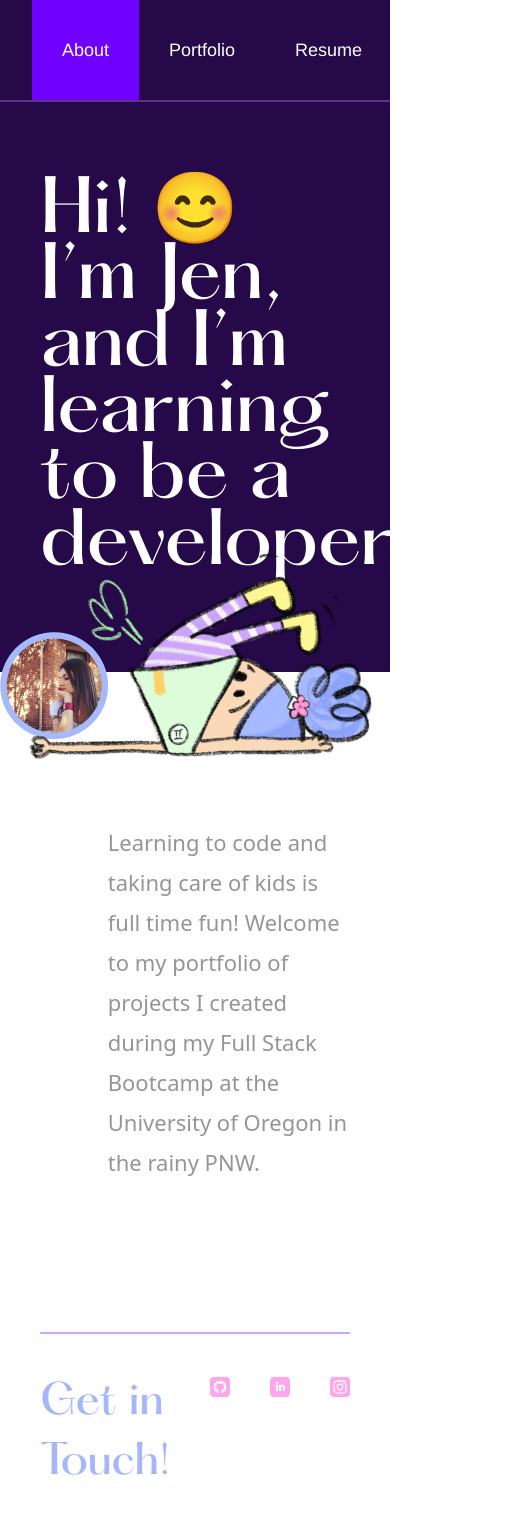
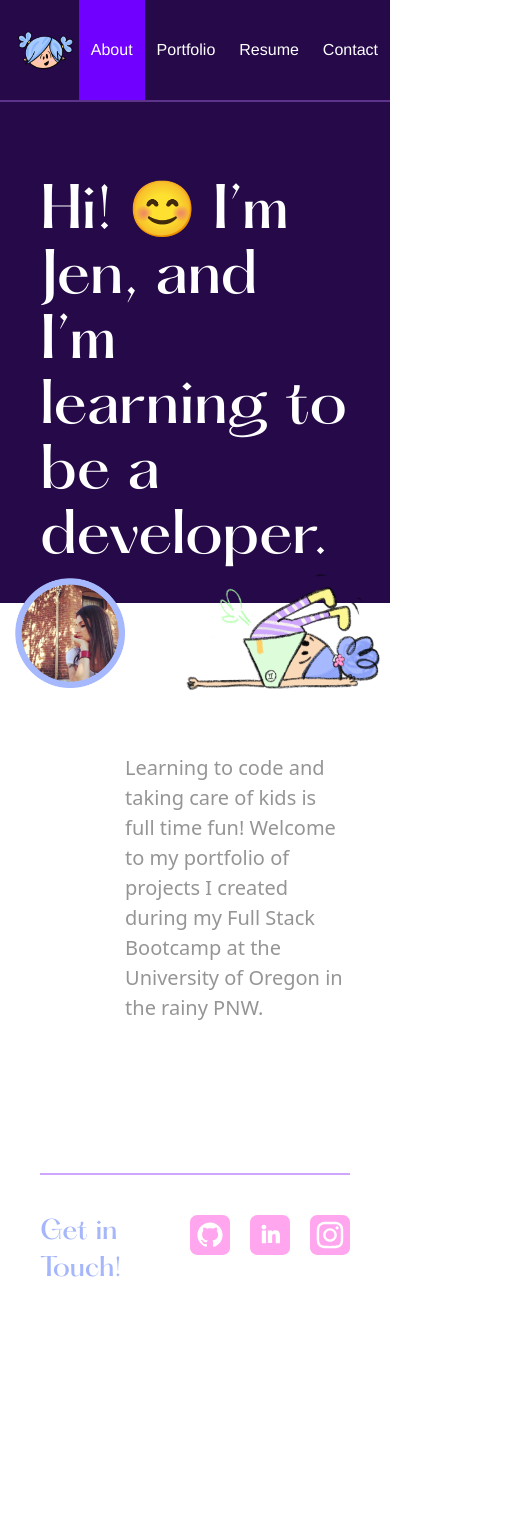
Before and after one commit to pherpat/React-Portfolio, a React (Create React App) app: page / in a window 390 px wide. Shown: the top 1514 px of the page, 514 px wide, since content can reach past the window. After the commit the page ends 1330 px from the top, so only its background shows below. Built offline with nearby package versions, Linux system fonts and the light colour scheme.

Commit message:
Updated queries.

```diff
--- a/src/styles/About.css
+++ b/src/styles/About.css
@@ -1,14 +1,6 @@
 .avatar {
   padding-top: 10px;
   max-width: 200px;
-}
-
-p {
-  font-size: 20px;
-  background-color: white;
-  padding: 0px;
-  padding-bottom: 10px;
-  padding-top: 10px;
 }
 
 .aboutHero {
@@ -42,7 +34,8 @@ p {
 
 .jenn {
   max-width: 380px;
-  margin-top: -40px;
+  margin-top: -25px;
+  padding-left: 15px;
 }
 
 .aboutFlex {
@@ -59,3 +52,31 @@ p {
   color: #959595;
   line-height: 40px;
 }
+
+
+/*--- Responsive - Media Queries ---*/
+@media screen and (max-width: 1080px) {
+  .toots {
+    max-width: 500px;
+  }
+
+}
+
+/*--- Mobile queries ---*/
+@media screen and (max-width: 620px) {
+  .toots {
+    max-width: 220px;
+    padding-top: 40px;
+    bottom: -100px;
+  }
+  .aboutText {
+    font-size: 20px;
+    color: #959595;
+    line-height: 30px;
+    padding-top: 150px;
+  }
+  .aboutHeader {
+    font-size: 55px !important;
+    line-height: 65px;
+  }
+}
--- a/src/styles/App.css
+++ b/src/styles/App.css
@@ -13,9 +13,16 @@ p {
   font-size: 14px;
   line-height: 22px;
   color: #959595;
+  padding-left: 20px;
 }
 
 .containerMain {
   max-width: 1200px;
   margin: auto;
 }
+
+/*--- Mobile queries ---*/
+@media screen and (max-width: 620px) {
+
+
+}
--- a/src/styles/Contact.css
+++ b/src/styles/Contact.css
@@ -51,3 +51,16 @@ form button:hover {
   font-family: Helvetica;
   padding-top: 14px;
 }
+
+/*--- Mobile queries ---*/
+@media screen and (max-width: 620px) {
+
+  form {
+    max-width: 350px;
+  }
+  form button {
+
+    font-size: 15px;
+    padding: 11px 30px;
+}
+}
--- a/src/styles/Footer.css
+++ b/src/styles/Footer.css
@@ -31,3 +31,17 @@
   color: #A5B6FB;
 
 }
+
+/*--- Mobile queries ---*/
+@media screen and (max-width: 620px) {
+  .footerIcons {
+    gap: 20px;
+  }
+
+  .footerText {
+    font-size: 25px;
+  }
+  .footerIcon {
+    max-width: 40px;
+  }
+}
--- a/src/styles/Header.css
+++ b/src/styles/Header.css
@@ -38,7 +38,28 @@ li {
 }
 
 .logo {
-  width: 100px;
+  width: 100px !important;
   line-height: 100px;
   cursor: pointer;
+  padding-left: 10px;
 }
+
+
+/*--- Mobile queries ---*/
+@media screen and (max-width: 620px) {
+.header ul {
+  padding: 0px;
+}
+
+  li {
+    font-size: 16px;
+    padding-left: 12px;
+    padding-right: 12px;
+  }
+  .header ul li.active {
+    width: 90%;
+  }
+  .logo {
+    padding-left: px;
+  }
+}
--- a/src/styles/Portfolio.css
+++ b/src/styles/Portfolio.css
@@ -1,8 +1,10 @@
+
 .project {
     background-color: #f4f4f4;
+    margin-bottom: 30px;
 }
 .project:hover {
-    background-color: #f4f4f4;
+    background-color: #e0e0e0;
 }
 
 h1 {
@@ -18,6 +20,7 @@ h1 {
     grid-template-columns: repeat(3, 1fr);
     grid-column-gap: 20px;
     grid-row-gap: 40px;
+    padding: 20px;
 }
 
 .project h2 {
@@ -33,6 +36,7 @@ h1 {
 .portImage {
     min-height: 254px;
     cursor: pointer;
+    padding: 10px;
 }
 
 .portLinkBox {
@@ -56,4 +60,40 @@ h1 {
     font-family: Helvetica;
     padding-left: 10px;
     line-height: 30px;
+    max-width: 100%;
 }
+
+/*--- Responsive - Media Queries ---*/
+@media screen and (max-width: 1080px) {
+    .project h2 {
+        font-size: 20px;
+    }
+    .portImage {
+        min-height: 245px;
+
+    }
+    .gallery {
+        display:block;
+    }
+
+  }
+
+  /*--- Mobile queries ---*/
+@media screen and (max-width: 620px) {
+    .project h2 {
+        font-size: 15px;
+    }
+    .portImage {
+        min-height: 125px;
+
+    }
+    .portIconText {
+        max-width: 80%;
+    }
+
+    .gallery {
+        display:block;
+        justify-content: space-between;
+    }
+
+}
--- a/src/styles/Section.css
+++ b/src/styles/Section.css
@@ -10,10 +10,12 @@
   text-align: right;
   margin-right: 95px;
   margin-top: 35px;
+
 }
 
 p {
   padding: 0px;
   padding-bottom: 10px;
   padding-top: 10px;
+
 }
```
